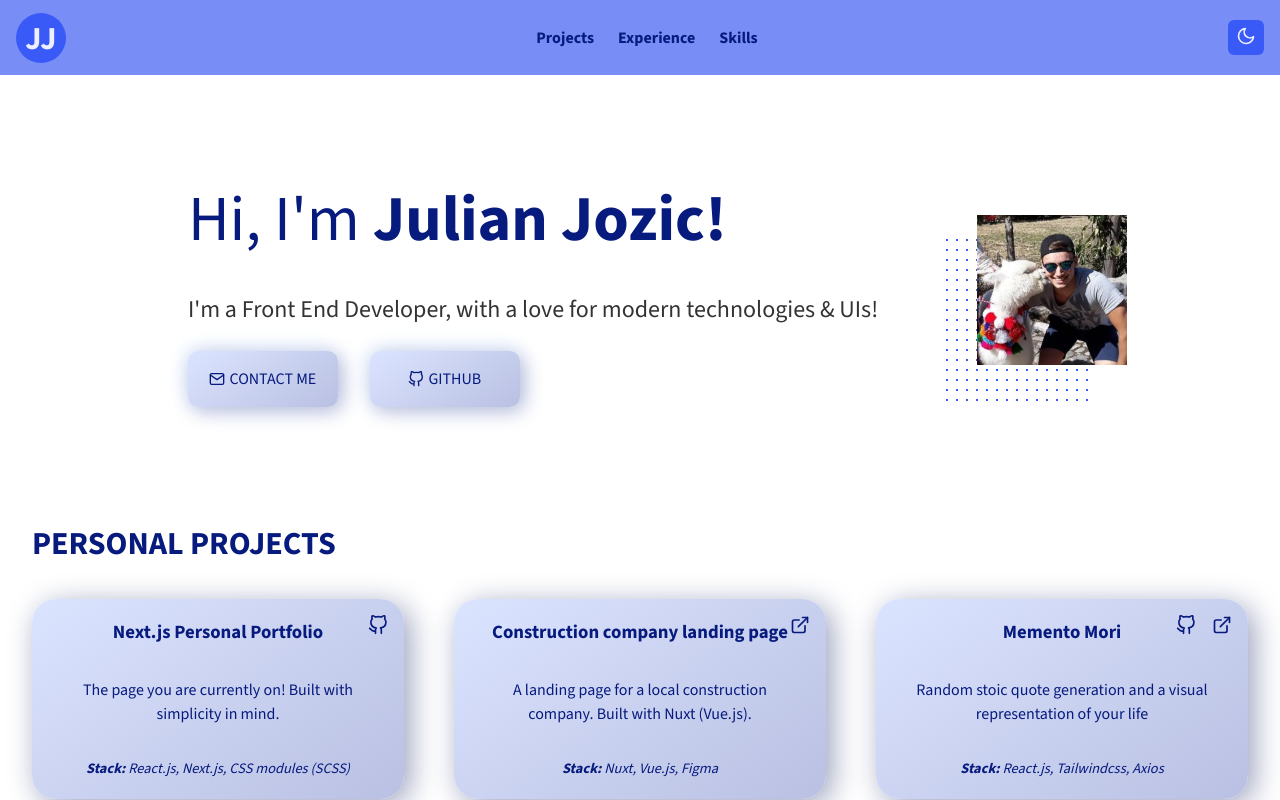
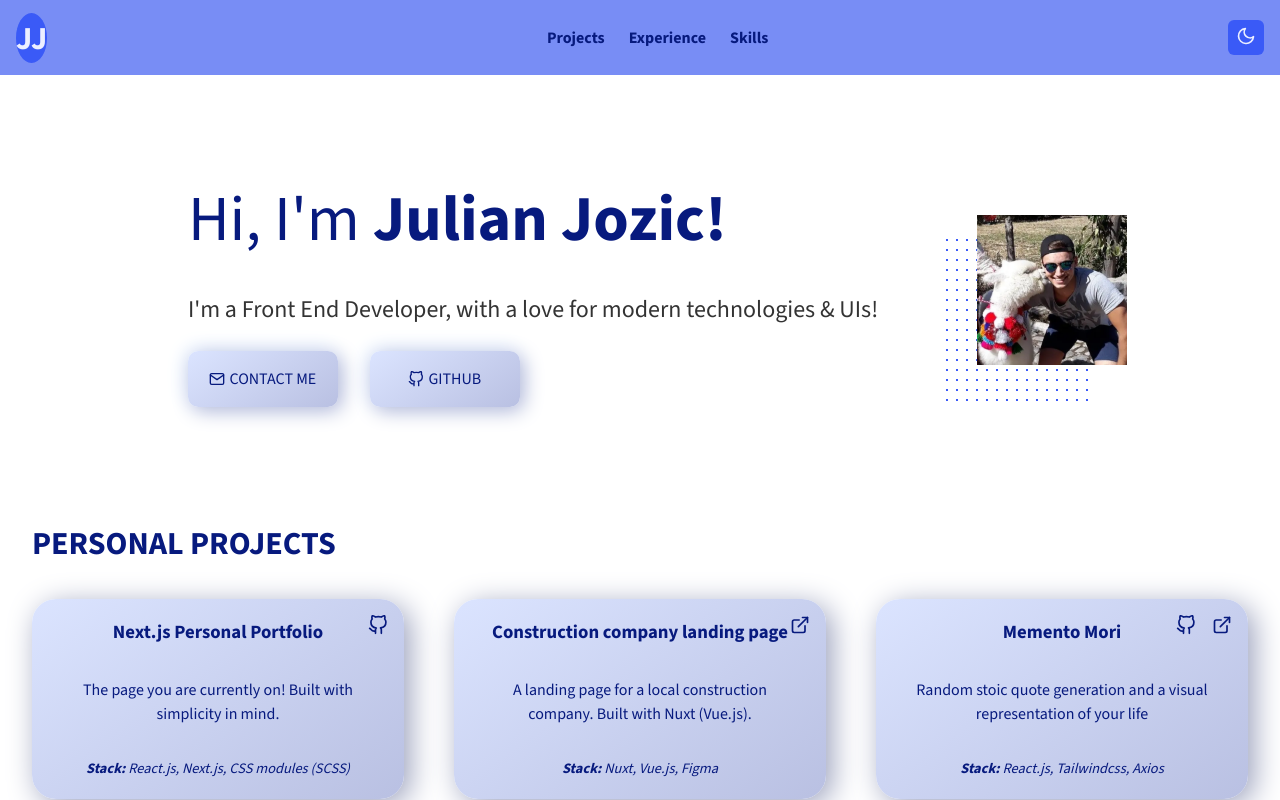
Before and after one commit to jjozic/jj-portfolio-2021, a Next.js app: page / in a window 1280 px wide. Shown: the top 800 px of the page. Built offline with nearby package versions, Linux system fonts and the light colour scheme.

Commit message:
fix semantic html for navigation component

```diff
--- a/components/Navigation/index.jsx
+++ b/components/Navigation/index.jsx
@@ -29,13 +29,11 @@ const Navigation = () => {
   return (
     <header className={styles.navElement}>
       <nav className={styles.wrapper}>
-        <ul>
-          <li>
+        <div>
           <Link href="/" passHref onClick={() => window.scrollTo({ top: 0 })}>
             <div className={styles.logo}>JJ</div>
           </Link>
-          </li>
-          <div className={styles.sectionsWrapper}>
+          <ul className={styles.sectionsWrapper}>
             <li>
               <Link href="#projects">Projects</Link>
             </li>
@@ -45,8 +43,7 @@ const Navigation = () => {
             <li>
               <Link href="#skills">Skills</Link>
             </li>
-          </div>
-          <li>
+          </ul>
           <button className={styles.toggleBtn} onClick={changeTheme}>
             {theme === "light" ? (
               <FiMoon aria-label="Change to light mode" />
@@ -54,8 +51,7 @@ const Navigation = () => {
               <FiSun aria-label="Change to dark mode" />
             )}
           </button>
-          </li>
-        </ul>
+        </div>
       </nav>
     </header>
   );
--- a/styles/Navigation.module.scss
+++ b/styles/Navigation.module.scss
@@ -17,13 +17,12 @@
   align-items: center;
   color: var(--dark);
   font-weight: 700;
-  ul {
+  div {
     padding: 0;
     display: flex;
     justify-content: space-between;
     align-items: center;
     width: 100%;
-    list-style: none;
     svg {
       font-size: 1.25rem;
     }
@@ -33,6 +32,7 @@
 .sectionsWrapper {
   display: flex;
   gap: 1.5rem;
+  list-style: none;
 }
 
 .logo {
```
Lines whose indentation alone changed are shown as unchanged.
